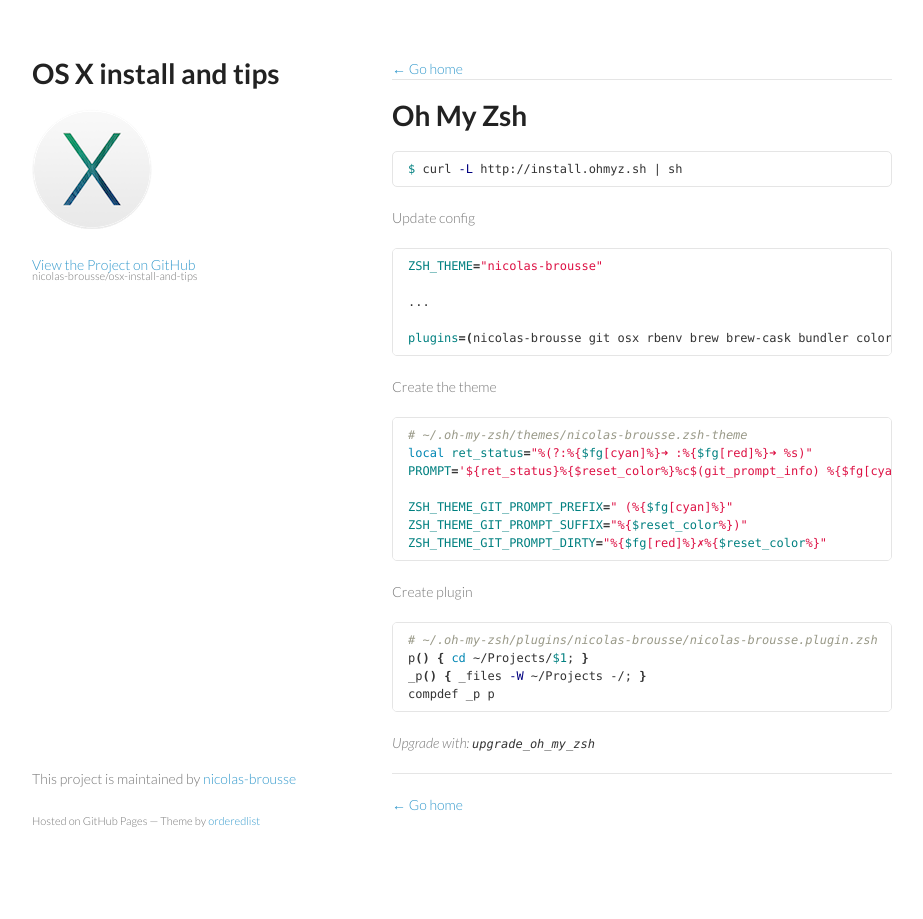
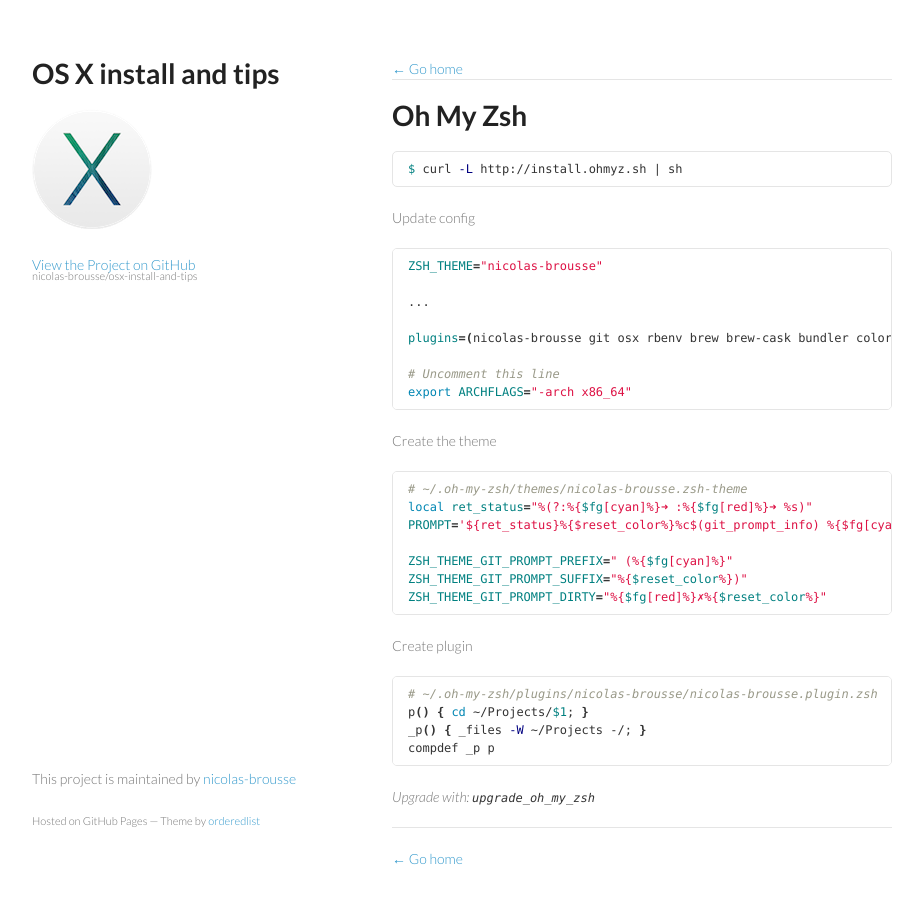
Before and after one commit to nicolas-brousse/osx-install-and-tips, a Jekyll site: the page built from pages/installation/oh-my-zsh.md, in a window 1280 px wide. Shown: the whole page, without its empty margins (178-1101 px from the left). Built offline with Jekyll 4.4.1, drawn with Linux system fonts in a browser that asks for light colours; Markdown is read by kramdown in place of the engine named in the settings.

Commit message:
Update oh-my-zsh.md

````diff
--- a/pages/installation/oh-my-zsh.md
+++ b/pages/installation/oh-my-zsh.md
@@ -15,6 +15,9 @@
 ...
 
 plugins=(nicolas-brousse git osx rbenv brew brew-cask bundler colorize sublime rails pow lol gitignore github gem encode64 docker colored-man capistrano)
+
+# Uncomment this line
+export ARCHFLAGS="-arch x86_64"
 ```
 
 Create the theme
````
